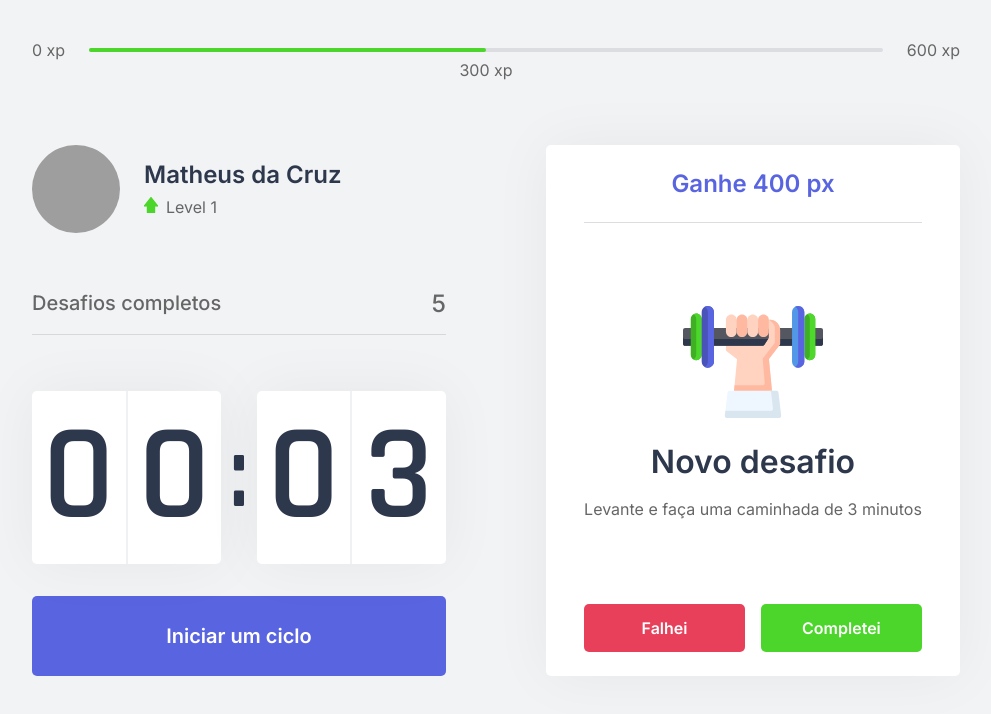
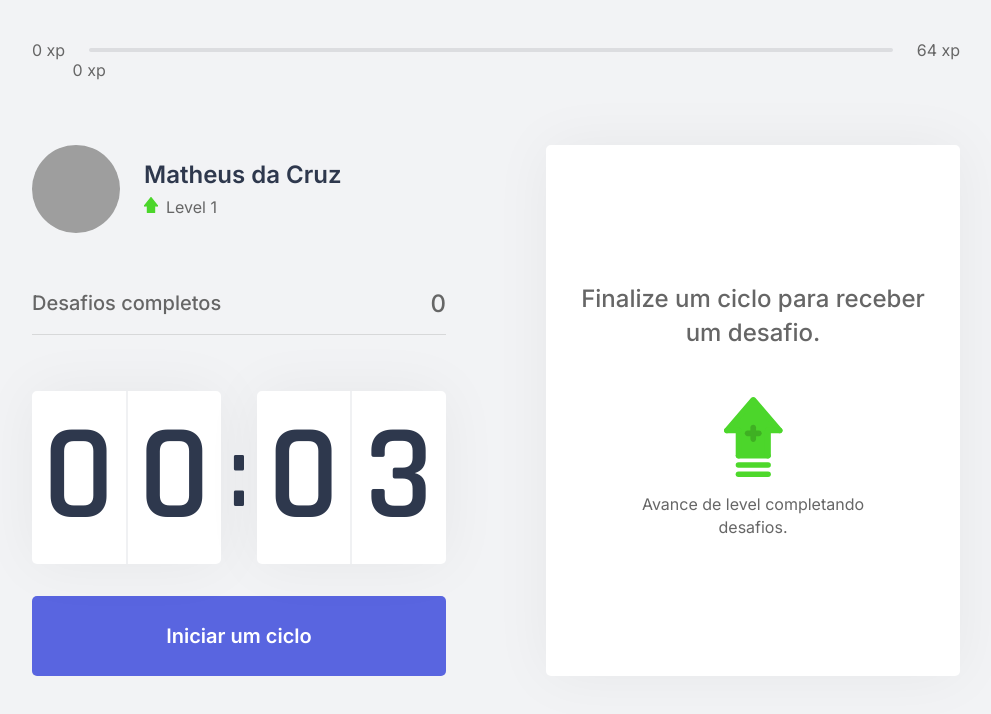
Before and after one commit to mathwcruz/move.it, a Next.js app: page / in a window 1280 px wide. Shown: the top 714 px of the page, without its empty margins (144-1135 px from the left). Built offline with nearby package versions, Linux system fonts and the light colour scheme; grey boxes are pictures that could not be loaded.

Commit message:
feat: create most of the challenges context features

```diff
--- a/src/components/ChallengeBox/index.tsx
+++ b/src/components/ChallengeBox/index.tsx
@@ -1,25 +1,27 @@
+import { useChallenge } from "../../contexts/ChallengesContext";
+
 import styles from "../../styles/components/ChallengeBox.module.css";
 
 export function ChallengeBox() {
-  const hasActiveChallenge = true;
+  const { activeChallenge, resetChallenge } = useChallenge();
 
   return (
     <div className={styles.challengeBoxContainer}>
-      {hasActiveChallenge ? (
+      {activeChallenge ? (
         <div className={styles.challengeActive}>
-          <header>Ganhe 400 px</header>
+          <header>Ganhe {activeChallenge?.amount} px</header>
 
           <main>
-            <img src="icons/body.svg" />
+            <img src={`icons/${activeChallenge?.type}.svg`} />
             <strong>Novo desafio</strong>
-            <p>Levante e faça uma caminhada de 3 minutos</p>
+            <p>{activeChallenge?.description}</p>
           </main>
 
           <footer>
             <button
               type="button"
               className={styles.challengeFailedButton}
-              onClick={() => console.log("falhei")}
+              onClick={resetChallenge}
             >
               Falhei
             </button>
--- a/src/components/CompletedChallenges/index.tsx
+++ b/src/components/CompletedChallenges/index.tsx
@@ -1,10 +1,14 @@
+import { useChallenge } from "../../contexts/ChallengesContext";
+
 import styles from "../../styles/components/CompletedChallenges.module.css";
 
 export function CompletedChallenges() {
+  const { challengesCompleted } = useChallenge();
+
   return (
     <div className={styles.completedChallengesContainer}>
       <span>Desafios completos</span>
-      <span>5</span>
+      <span>{challengesCompleted}</span>
     </div>
   );
 }
--- a/src/components/Countdown/index.tsx
+++ b/src/components/Countdown/index.tsx
@@ -1,4 +1,5 @@
 import { useState, useEffect, useCallback } from "react";
+
 import { useChallenge } from "../../contexts/ChallengesContext";
 
 import styles from "../../styles/components/Countdown.module.css";
--- a/src/components/ExperienceBar/index.tsx
+++ b/src/components/ExperienceBar/index.tsx
@@ -1,16 +1,28 @@
+import { useMemo } from "react";
+import { useChallenge } from "../../contexts/ChallengesContext";
+
 import styles from "../../styles/components/ExperienceBar.module.css";
 
 export function ExperienceBar() {
+  const { currentExperience, experienceToNextLevel } = useChallenge();
+
+  const percentToNextLevel = useMemo(() => {
+    return Math.round(currentExperience * 100) / experienceToNextLevel;
+  }, []);
+
   return (
     <header className={styles.experienceBar}>
       <span>0 xp</span>
       <div>
-        <div style={{ width: "50%" }} />
-        <span style={{ left: "50%" }} className={styles.currentExperience}>
-          300 xp
+        <div style={{ width: `${percentToNextLevel}%` }} />
+        <span
+          style={{ left: `${percentToNextLevel}%` }}
+          className={styles.currentExperience}
+        >
+          {currentExperience} xp
         </span>
       </div>
-      <span>600 xp</span>
+      <span>{experienceToNextLevel} xp</span>
     </header>
   );
 }
--- a/src/contexts/ChallengesContext.tsx
+++ b/src/contexts/ChallengesContext.tsx
@@ -3,15 +3,25 @@ import {
   ReactNode,
   useCallback,
   useContext,
+  useMemo,
   useState,
 } from "react";
+
+import challenges from "../../challenges.json";
 
 interface ChallengesContextData {
   level: number;
   currentExperience: number;
   challengesCompleted: number;
+  experienceToNextLevel: number;
+  activeChallenge: {
+    type: "body" | "eye";
+    description: string;
+    amount: number;
+  };
   levelUp: () => void;
   startNewChallenge: () => void;
+  resetChallenge: () => void;
 }
 
 interface ChallengesProviderProps {
@@ -24,13 +34,30 @@ export function ChallengesProvider({ children }: ChallengesProviderProps) {
   const [level, setLevel] = useState(1);
   const [currentExperience, setCurrentExperience] = useState(0);
   const [challengesCompleted, setChallengesCompleted] = useState(0);
+  const [activeChallenge, setActiveChallenge] = useState(null);
+
+  const experienceToNextLevel = useMemo(() => {
+    return Math.pow((level + 1) * 4, 2);
+  }, []);
 
   const levelUp = useCallback(() => {
     setLevel(level + 1);
   }, []);
 
+  const randomChallengeIndex = useMemo(() => {
+    return Math.floor(Math.random() * challenges.length);
+  }, []);
+
+  const challenge = useMemo(() => {
+    return challenges[randomChallengeIndex]; // desafio aleatório
+  }, [randomChallengeIndex]);
+
   const startNewChallenge = useCallback(() => {
-    console.log("New challgen");
+    setActiveChallenge(challenge);
+  }, []);
+
+  const resetChallenge = useCallback(() => {
+    setActiveChallenge(null);
   }, []);
 
   return (
@@ -39,8 +66,11 @@ export function ChallengesProvider({ children }: ChallengesProviderProps) {
         level,
         currentExperience,
         challengesCompleted,
+        experienceToNextLevel,
+        activeChallenge,
         levelUp,
         startNewChallenge,
+        resetChallenge,
       }}
     >
       {children}
```
